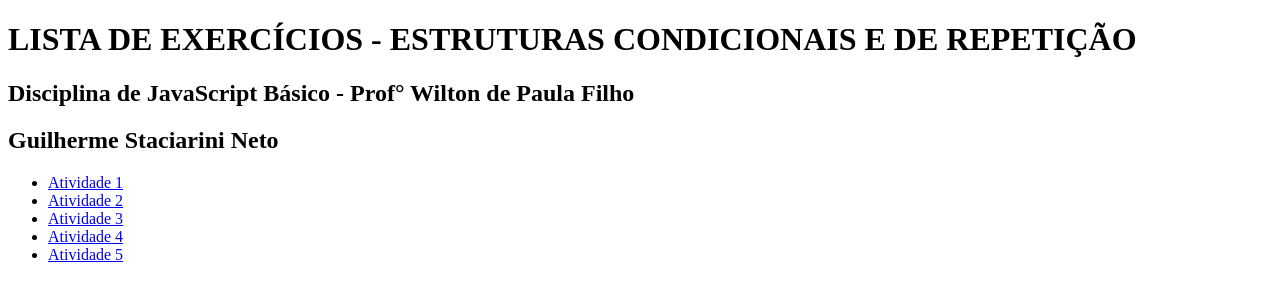
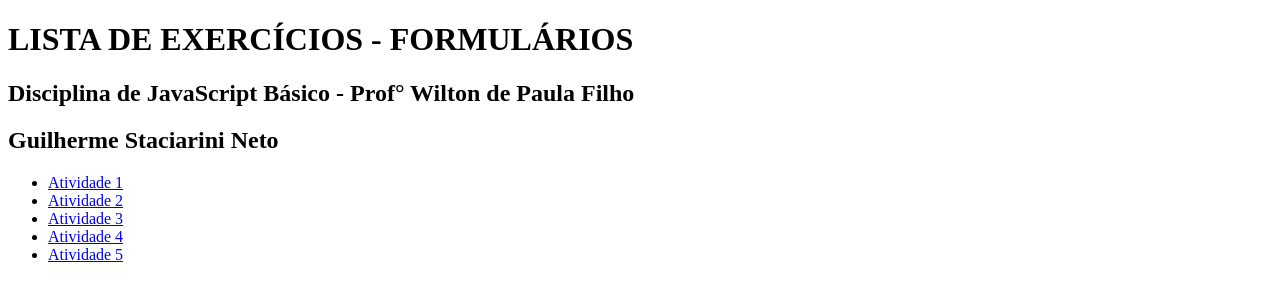
Before and after one commit to GuiSneto/FORMULARIOS, a plain HTML site: page index.html in a window 1280 px wide. Drawn offline with Linux system fonts and the light colour scheme.

Commit message:
Update index.html

```diff
--- a/index.html
+++ b/index.html
@@ -8,7 +8,7 @@
 <body>
   <div>
       <h1>
-        LISTA DE EXERCÍCIOS - ESTRUTURAS CONDICIONAIS E DE REPETIÇÃO
+        LISTA DE EXERCÍCIOS - FORMULÁRIOS
       </h1>
       <h2>Disciplina de JavaScript Básico - Prof° Wilton de Paula Filho</h2>
       <h2>Guilherme Staciarini Neto</h2>
```
